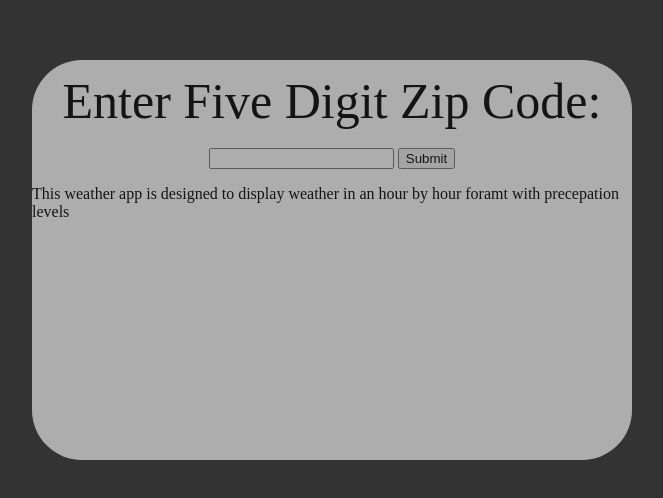
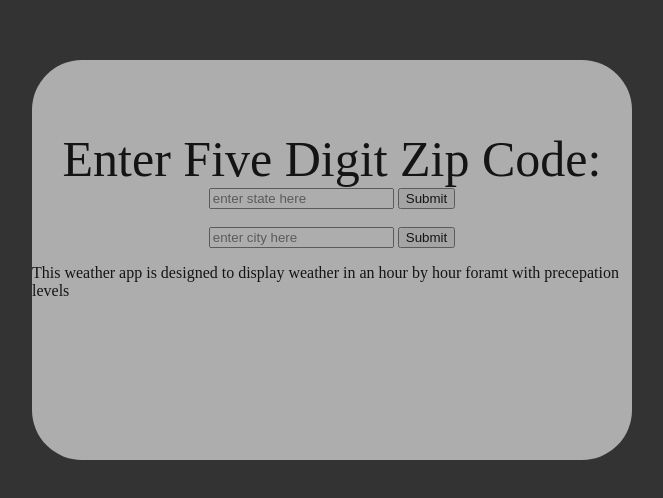
Before and after one commit to tchow5/weatherwebapp, a plain HTML site: page index.html in a window 1280 px wide. Shown: the part 140-638 px from the top of the page, without its empty margins (308-971 px from the left). Drawn offline with nearby package versions, Linux system fonts and the light colour scheme.

Commit message:
added placeholder

```diff
--- a/index.html
+++ b/index.html
@@ -19,10 +19,16 @@
 			<center>
 					<form>
 						<div id = "test">
-							Enter Five Digit Zip Code:<br>
+							<br>Enter Five Digit Zip Code:<br>
+						</div>
+
+						<div id="state">
+							<input style="" type="text" id="userInput" placeholder="enter state here" />
+					    	<input style="" type="submit" onclick="return othername();" />
+
 						</div>
 						<div id="realenter">
-						 	<input style="" type="text" id="userInput" />
+						 	<input style="" type="text" id="userInput" placeholder="enter city here" />
 					    	<input style="" type="submit" onclick="return othername();" />
 						</div>
 					</form>
```
